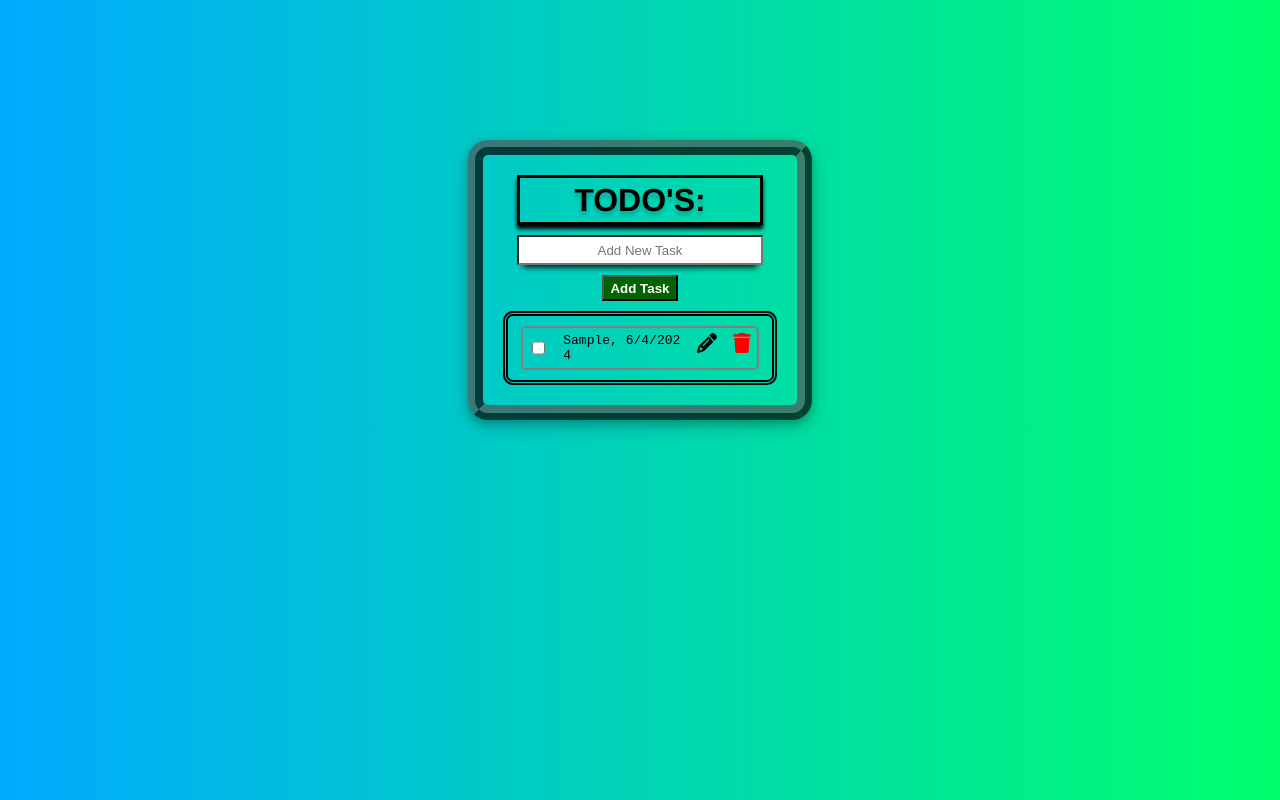
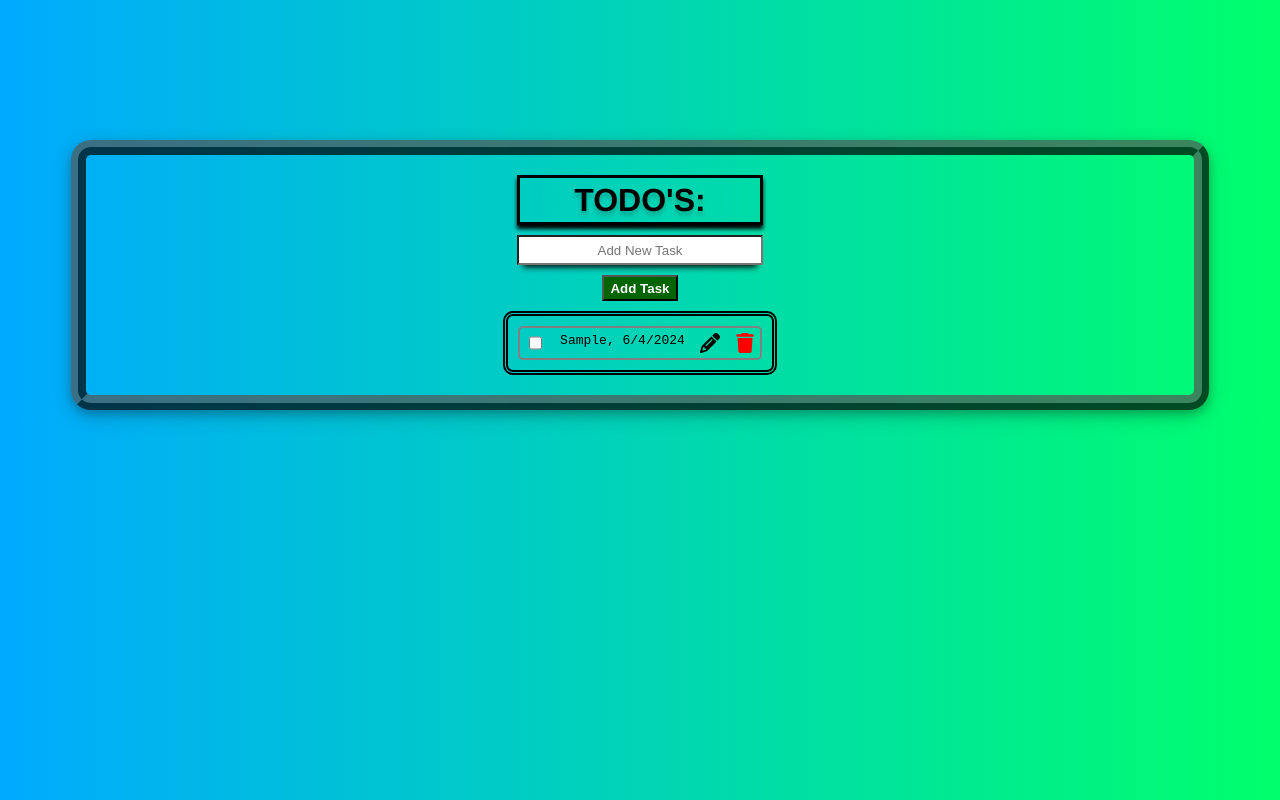
Before and after one commit to felixlutr/TODOS-App, a React (Vite) app: page / in a window 1280 px wide. Both pictures are taken after typing "Sample" into the empty fields and a click on the button "Add Task". Built offline with nearby package versions, Linux system fonts and the light colour scheme.

Commit message:
working on special characters getting out of the content box

```diff
--- a/src/styles.css
+++ b/src/styles.css
@@ -13,7 +13,7 @@ body {
   align-items: center;
   justify-content: center;
   border: 4mm ridge rgba(0, 0, 0, 0.7);
-  width: fit-content;
+  width: 90%;
   border-radius: 20px;
   margin: auto;
   margin-top: 140px;
@@ -73,12 +73,12 @@ body {
 }
 
 .content {
-  width: 90%;
+  width: auto;
   margin: 10px 10px 10px 10px;
   border: 2px solid gray;
   color: black;
   max-width: 500px;
-  text-wrap: wrap;
+  overflow-wrap: break-word;
   display: flex;
   /* align-items: center; */
   gap: 15px;
@@ -104,7 +104,7 @@ body {
   border: thick double #000000;
   border-radius: 10px;
   display: flex;
-  width: auto;
+  width: 100%;
   justify-content: center;
   align-items: center;
   align-content: center;
```
